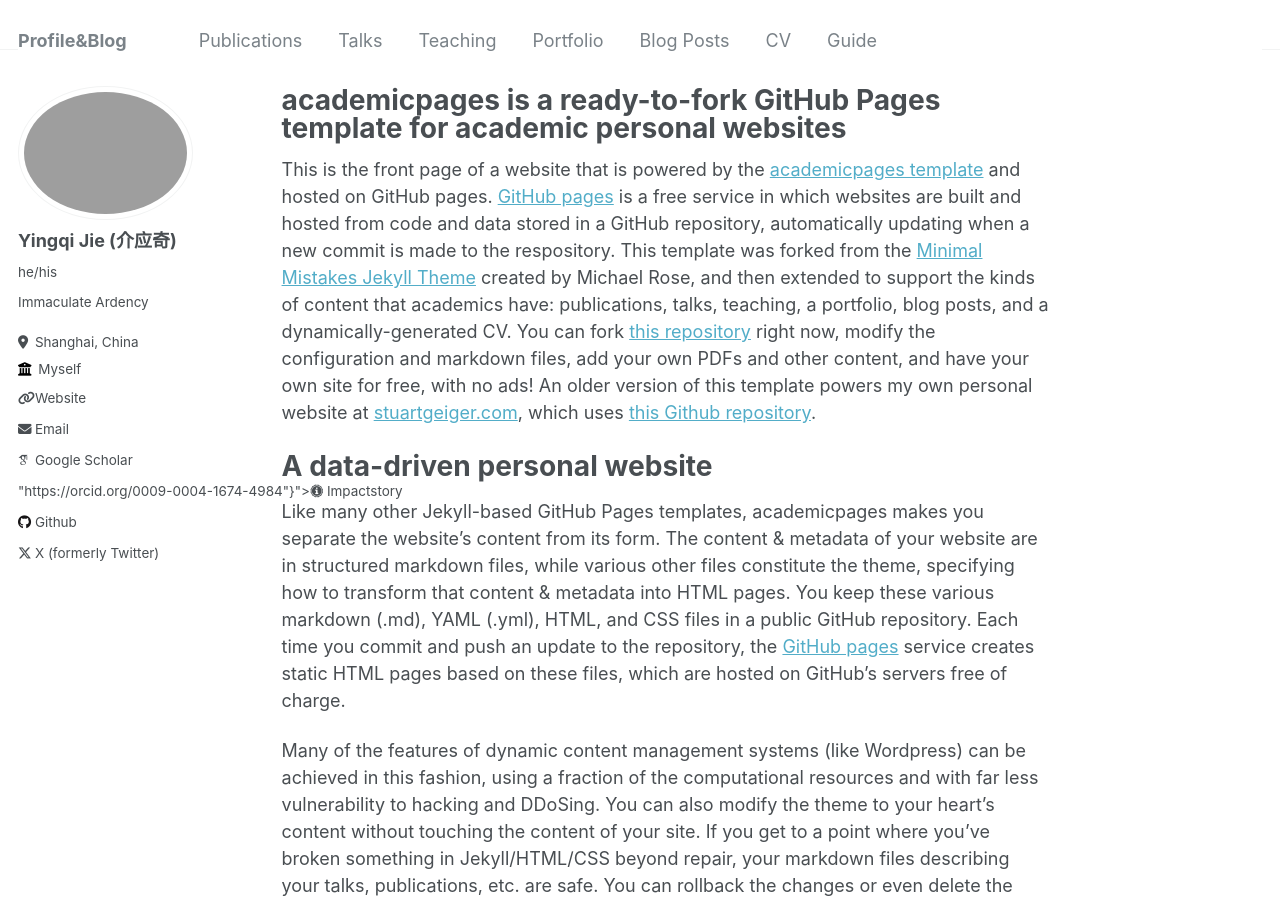
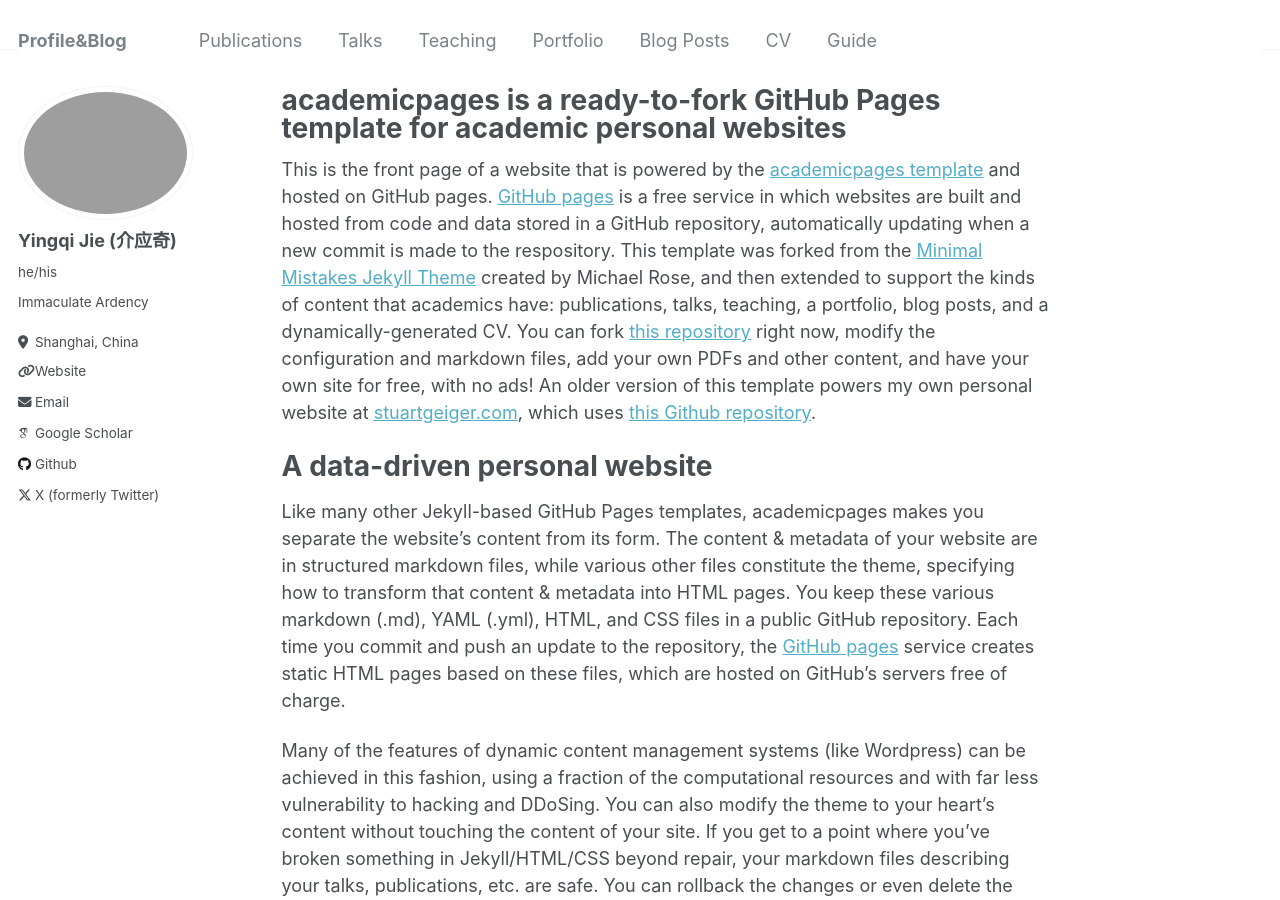
Before and after one commit to InitialMoon/InitialMoon.github.io, a Jekyll site: the page built from _pages/about.md, in a window 1280 px wide and 900 px high. Built offline with Jekyll 4.4.1, drawn with Linux system fonts in a browser that asks for light colours; some web fonts are replaced.

Commit message:
update avatar

```diff
--- a/_config.yml
+++ b/_config.yml
@@ -21,12 +21,12 @@
 #               Additional customization can be done by editing /_includes/author-profile.html
 author:
   # Biographic information
-  avatar           : "profile.png"
+  avatar           : "profile.jpg"
   name             : "Yingqi Jie (介应奇)"
   pronouns         : "he/his"
   bio              : "Immaculate Ardency"
   location         : "Shanghai, China"
-  employer         : "Myself"
+  # employer         : "Myself"
   uri              : https://initialmoon.github.io
   email            : "jieyingqi814@qq.com"
 
@@ -34,7 +34,7 @@
   arxiv            : # URL - Update with the correct link to your profile
   googlescholar    : "https://scholar.google.com/citations?user=oszvkqEAAAAJ&hl=en"
   impactstory      : # URL
-   orcid            : "https://orcid.org/0009-0004-1674-4984"
+  # orcid            : "https://orcid.org/0009-0004-1674-4984"
   #  pubmed           : "https://www.ncbi.nlm.nih.gov/pubmed/?term=john+snow"
   researchgate     : # URL
 
@@ -74,7 +74,7 @@
 
 
 # Site Settings
-teaser                   : "avatar1.png" # filename of teaser fallback teaser image placed in /images/, .e.g. "500x300.png"
+teaser                   : "profile.jpg" # filename of teaser fallback teaser image placed in /images/, .e.g. "500x300.png"
 breadcrumbs              : false # true, false (default)
 words_per_minute         : 160
 future                   : true
```
